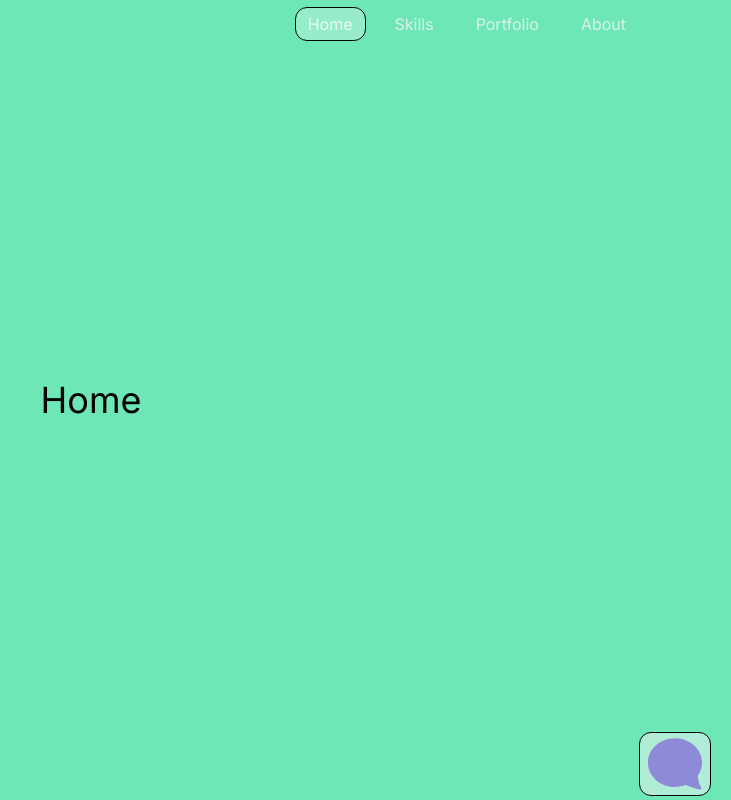
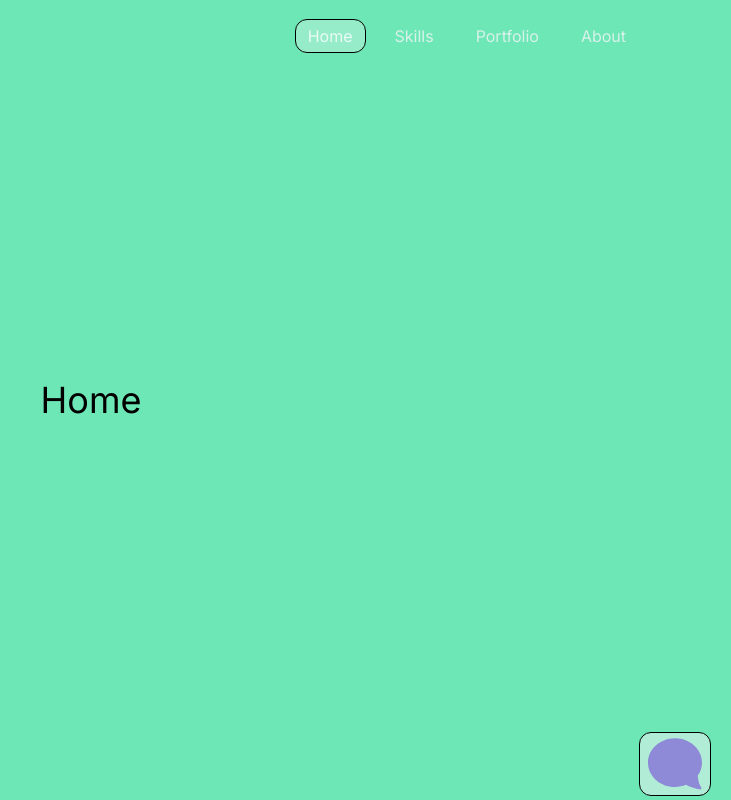
Before and after one commit to Arden27/portfolio, a Next.js app: page /snap in a window 1280 px wide. Shown: the whole page, without its empty margins (549-1280 px from the left). Built offline with nearby package versions, Linux system fonts and the light colour scheme.

Commit message:
try to fix the shadow

```diff
--- a/src/app/globals.css
+++ b/src/app/globals.css
@@ -11,3 +11,14 @@
 .skill-image {
   @apply h-full w-auto object-cover;
 }
+
+
+.custom-shadow::before {
+  content: '';
+  position: absolute;
+  top: 0;
+  right: 0;
+  bottom: 0;
+  left: 0;
+  box-shadow: var(--tw-ring-offset-shadow, 0 0 #0000), var(--tw-ring-shadow, 0 0 #0000), var(--tw-shadow);
+}
--- a/src/app/page.js
+++ b/src/app/page.js
@@ -14,7 +14,7 @@ export default function Page() {
     return (
         <main
             ref={mainRef}
-            className="z-20 relative box-border h-[100svh] w-screen snap-y snap-mandatory overflow-scroll scroll-smooth"
+            className="z-20 relative box-border h-[100svh] w-screen snap-y snap-mandatory overflow-scroll"
         >
             <NavBar mainRef={mainRef} />
 
--- a/src/components/nav.js
+++ b/src/components/nav.js
@@ -61,25 +61,21 @@ const NavBar = ({ mainRef }) => {
 
         if (mainRef.current) {
             const section = document.getElementById(sectionId);
-            mainRef.current.scrollTo({
-                top: section.offsetTop,
-                behavior: "smooth", // Use smooth scrolling
-            });
+            mainRef.current.scrollTop = section.offsetTop;
 
-            // Set the active link after a short delay to prevent flicker and clear the scrollInitiator after scroll finishes
-            setTimeout(() => {
-                setActiveLink(sectionId);
-                setScrollInitiator(null);
-            }, 500); // Delayed by 50ms. You can adjust this value if needed.
+            setActiveLink(sectionId);
+            setScrollInitiator(null);
         }
     };
 
     return (
-        <nav
-            className={`fixed top-0 flex h-12 w-full items-center justify-around bg-transparent z-10 p-3 transition-shadow duration-500 ease-in-out md:justify-end ${
-                shadow && !isSafari ? "shadow-lg" : "bg-transparent"
-            }`}
-        >
+        <div
+        className="fixed top-0 w-full z-10 p-3 transition-shadow duration-500 ease-in-out"
+        style={{
+            boxShadow: `0 10px 15px -3px rgba(0, 0, 0, ${shadow ? 0.1 : 0}), 0 4px 6px -2px rgba(0, 0, 0, ${shadow ? 0.1 : 0})`
+        }}
+    >
+        <nav className="flex h-12 items-center justify-around bg-transparent md:justify-end">
             <div
                 onClick={() => handleNavLinkClick("home-section")}
                 className={`relative md:mx-2 cursor-pointer border px-3 p-1 rounded-xl transition ease-in duration-500 ${
@@ -114,7 +110,7 @@ const NavBar = ({ mainRef }) => {
             </div>
 
         </nav>
-
+        </div>
     );
 };
 
--- a/src/components/skills.js
+++ b/src/components/skills.js
@@ -12,7 +12,7 @@ export default function Skills() {
     return (
         <>
             <div
-                className="sm:grid-rows-7 md:grid-rows-10 h-full w-full max-w-[1440px] max-h-[800px] scroll-smooth sm:grid sm:grid-cols-1 sm:gap-4 md:grid-cols-2 md:px-6 md:pb-6 max-sm:flex max-sm:snap-x max-sm:snap-mandatory max-sm:flex-row max-sm:overflow-scroll max-sm:px-1 max-sm:pb-1"
+                className="sm:grid-rows-7 md:grid-rows-10 h-full w-full max-w-[1440px] max-h-[800px] sm:grid sm:grid-cols-1 sm:gap-4 md:grid-cols-2 md:px-6 md:pb-6 max-sm:flex max-sm:snap-x max-sm:snap-mandatory max-sm:flex-row max-sm:overflow-scroll max-sm:px-1 max-sm:pb-1"
                 ref={skillsRef}
             >
                 <FrontendSkills />
```
